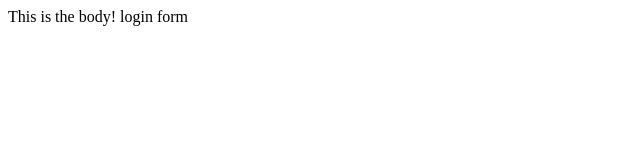
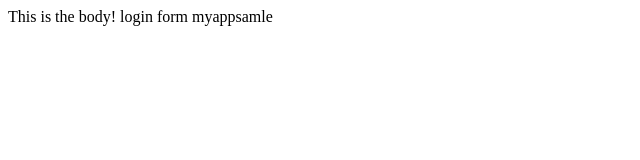
Before and after one commit to brizendined/myappsample, a plain HTML site: page index.html in a window 1280 px wide. Shown: the whole page, without its empty margins (0-640 px from the left). Drawn offline with Linux system fonts and the light colour scheme.

Commit message:
commit after diff

```diff
--- a/index.html
+++ b/index.html
@@ -6,6 +6,7 @@
 
     <body>This is the body!
         login form
+        myappsamle
     </body>
 
 
```
